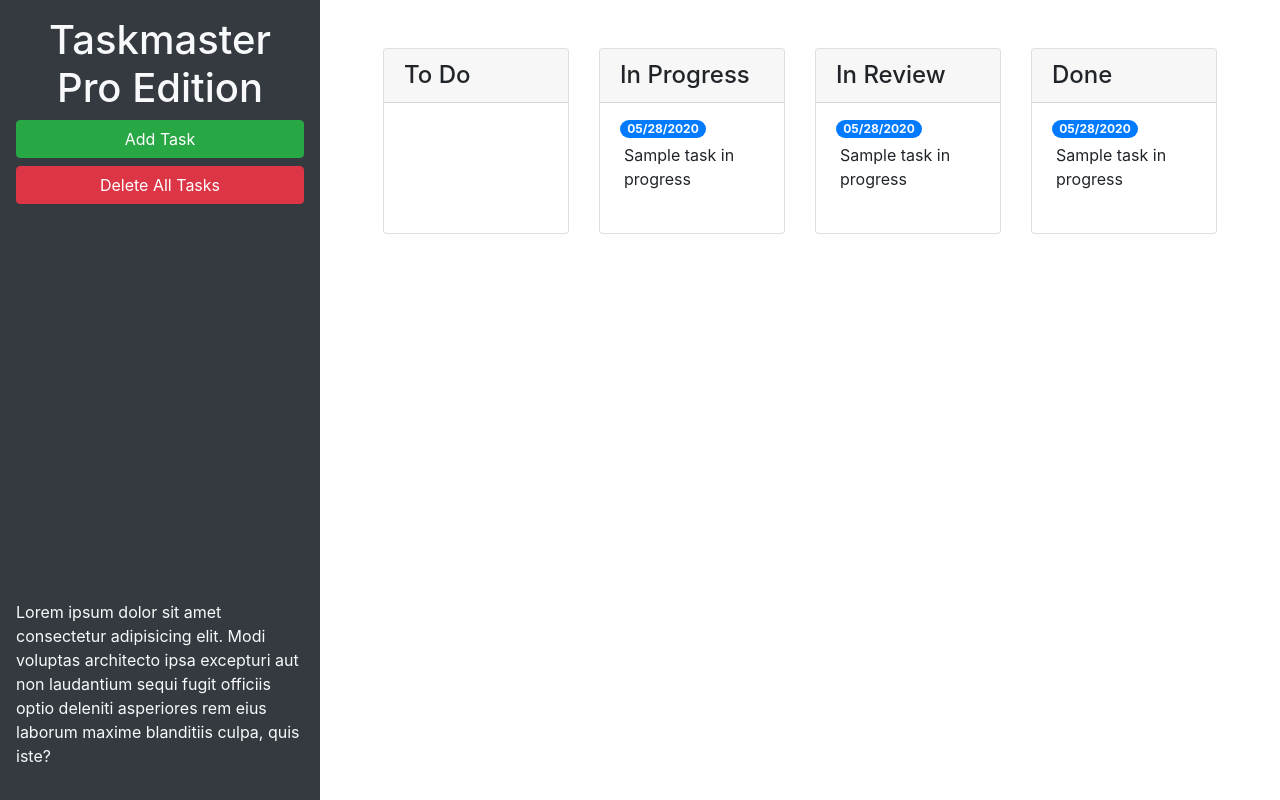
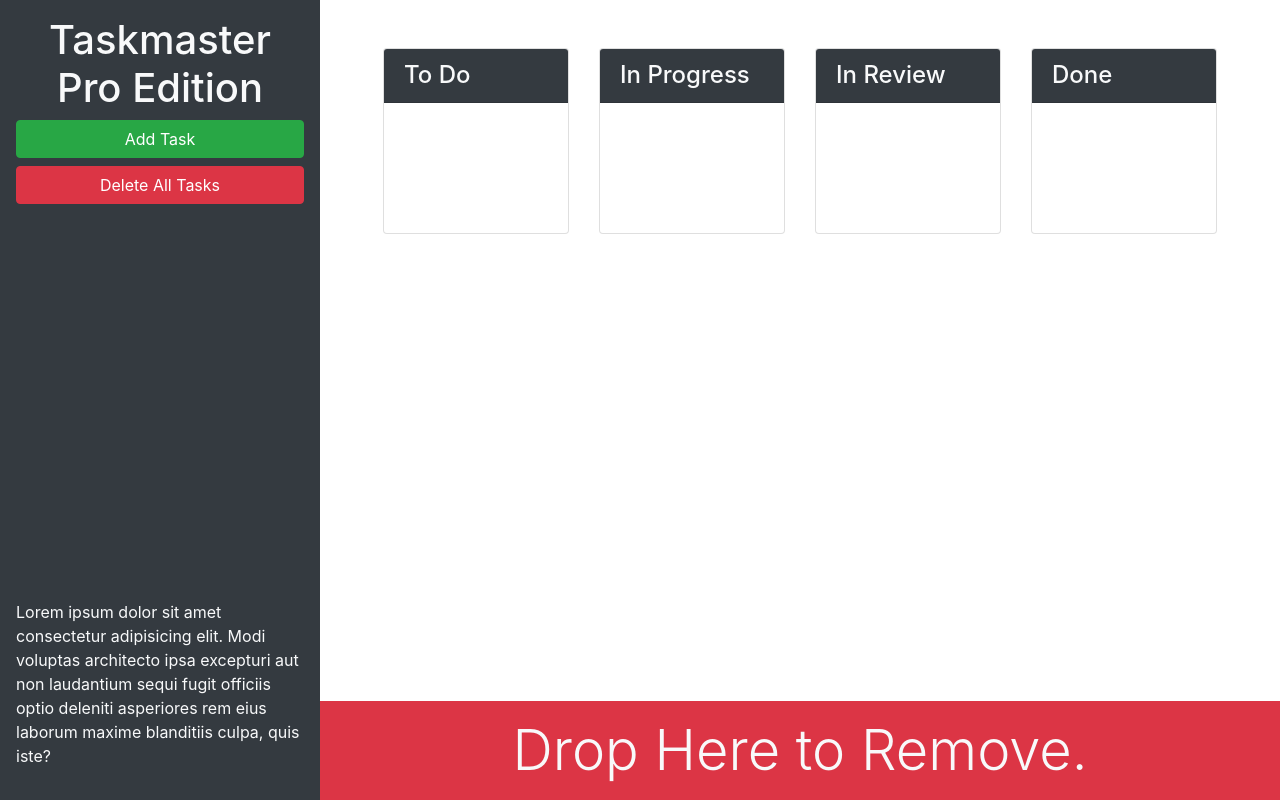
Before and after one commit to PrimalOrB/taskmaster_pro, a plain HTML site: page index.html in a window 1280 px wide. Drawn offline with nearby package versions, Linux system fonts and the light colour scheme.

Commit message:
add bootstrap utility styles

```diff
--- a/index.html
+++ b/index.html
@@ -13,25 +13,25 @@
 <body>
 
   <div class="row min-vh-100 no-gutters">
-    <header class="col-12 col-lg-3 bg-dark text-light d-flex flex-column p-4 p-lg-3">
+    <header class="col-12 col-lg-3 bg-dark text-light sticky-top d-flex flex-column p-4 p-lg-3">
       <h1 class="text-center">Taskmaster Pro Edition</h1>
       <button id="create-task" class="btn btn-block btn-success" data-toggle="modal" data-target="#task-form-modal">Add
         Task</button>
       <button id="remove-tasks" class="btn btn-block btn-danger">Delete All Tasks</button>
-      <p class="mt-auto">Lorem ipsum dolor sit amet consectetur adipisicing elit. Modi voluptas architecto ipsa
+      <p class="mt-auto d-none d-lg-block">Lorem ipsum dolor sit amet consectetur adipisicing elit. Modi voluptas architecto ipsa
         excepturi aut non
         laudantium sequi fugit officiis optio deleniti asperiores rem eius laborum maxime blanditiis culpa, quis iste?
       </p>
     </header>
 
-    <main class="col-12 col-lg-9">
+    <main class="col-12 col-lg-9 d-flex flex-column">
 
       <div class="m-5 row justify-content-around">
 
         <!-- to do -->
         <div class="col-12 col-md-6 col-xl-3 mb-3">
           <div class="card">
-            <h4 class="card-header">To Do</h4>
+            <h4 class="card-header bg-dark text-light">To Do</h4>
             <ul id="list-toDo" class="list-group list-group-flush"> </ul>
           </div>
         </div>
@@ -39,14 +39,8 @@
         <!-- in progress -->
         <div class="col-12 col-md-6 col-xl-3 mb-3">
           <div class="card">
-            <h4 class="card-header">In Progress</h4>
+            <h4 class="card-header bg-dark text-light">In Progress</h4>
             <ul id="list-inProgress" class="list-group list-group-flush">
-
-              <li class="list-group-item">
-                <span class="badge badge-primary badge-pill">05/28/2020</span>
-                <p class="m-1">Sample task in progress</p>
-              </li>
-
             </ul>
           </div>
         </div>
@@ -54,14 +48,8 @@
         <!-- in review -->
         <div class="col-12 col-md-6 col-xl-3 mb-3">
           <div class="card">
-            <h4 class="card-header">In Review</h4>
+            <h4 class="card-header bg-dark text-light">In Review</h4>
             <ul id="list-inReview" class="list-group list-group-flush">
-
-              <li class="list-group-item">
-                <span class="badge badge-primary badge-pill">05/28/2020</span>
-                <p class="m-1">Sample task in progress</p>
-              </li>
-
             </ul>
           </div>
         </div>
@@ -69,18 +57,20 @@
         <!-- in progress -->
         <div class="col-12 col-md-6 col-xl-3 mb-3">
           <div class="card">
-            <h4 class="card-header">Done</h4>
+            <h4 class="card-header bg-dark text-light">Done</h4>
             <ul id="list-done" class="list-group list-group-flush">
-
-              <li class="list-group-item">
-                <span class="badge badge-primary badge-pill">05/28/2020</span>
-                <p class="m-1">Sample task in progress</p>
-              </li>
-
             </ul>
           </div>
         </div>
 
+      </div>
+
+
+      <!-- trash -->
+      <div id="trash" class="mt-auto">
+        <div class="w-100 bg-danger p-3 text-center text-light display-4">
+          Drop Here to Remove.
+        </div>
       </div>
 
     </main>
```
